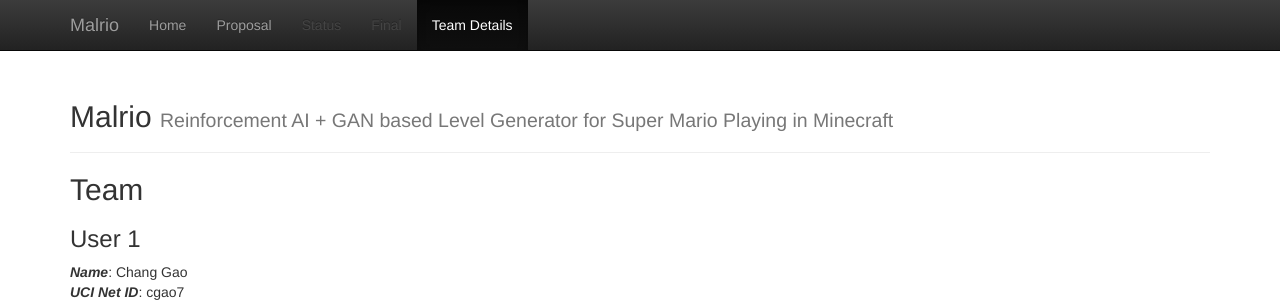
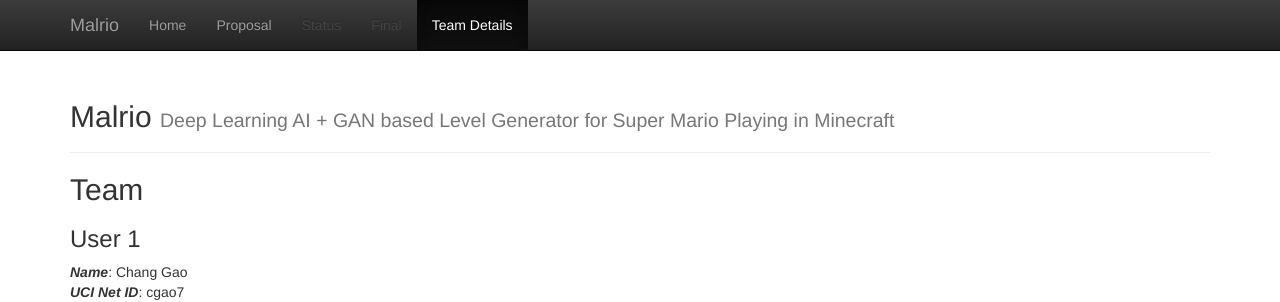
Before and after one commit to Malmactor/malrio, a Jekyll site: the page built from docs/team.md, in a window 1280 px wide. Shown: the top 302 px of the page. Built offline with Jekyll 4.4.1, drawn with Linux system fonts in a browser that asks for light colours.

Commit message:
Update _config.yml

```diff
--- a/docs/_config.yml
+++ b/docs/_config.yml
@@ -2,7 +2,7 @@
 # site.title
 
 title:    'Malrio'
-subtitle: 'Reinforcement AI + GAN based Level Generator for Super Mario Playing in Minecraft'
+subtitle: 'Deep Learning AI + GAN based Level Generator for Super Mario Playing in Minecraft'
 
 
 #########################
```
